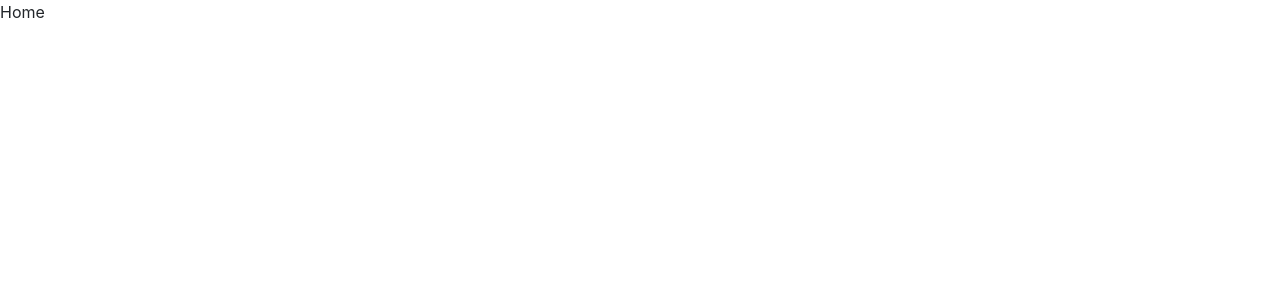
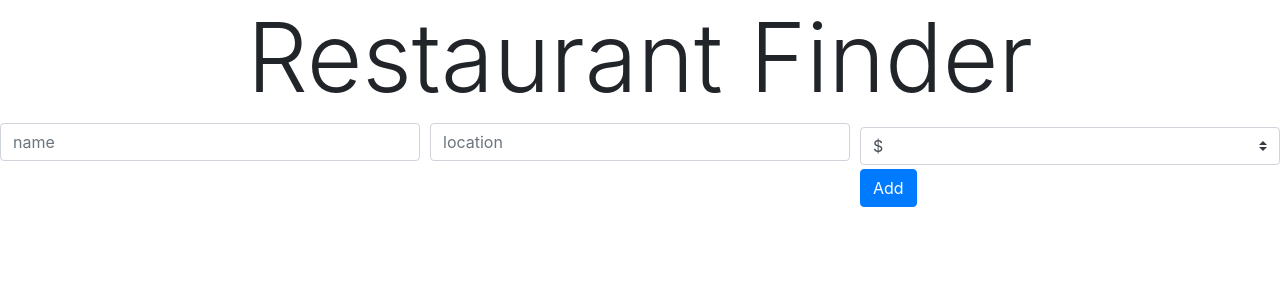
Before and after one commit to Buzzaw91/PERN-yelp-clone, a React (Create React App) app in the folder client/: page / in a window 1280 px wide. Shown: the top 300 px of the page. Built offline with nearby package versions, Linux system fonts and the light colour scheme.

Commit message:
feat: homepage form

```diff
--- /dev/null
+++ b/client/src/components/AddRestaurant.js
@@ -0,0 +1,31 @@
+import React from 'react';
+
+const AddRestaurant = () => {
+  return (
+    <div className="mb-4">
+      <form action>
+        <div className="form-row">
+          <div className="col">
+            <input type="text" className="form-control" placeholder="name" />
+          </div>
+          <div className="col">
+            <input type="text" className="form-control" placeholder="location" />
+          </div>
+          <div className="col">
+            <select className="custom-select my-1 mr-sm-2">
+              <option disabled>Price range</option>
+              <option value="1">$</option>
+              <option value="2">$$</option>
+              <option value="3">$$$</option>
+              <option value="4">$$$$</option>
+              <option value="5">$$$$$</option>
+            </select>
+            <button className="btn btn-primary">Add</button>
+          </div>
+        </div>
+      </form>
+    </div>
+  );
+}
+
+export default AddRestaurant;
--- /dev/null
+++ b/client/src/components/Header.js
@@ -0,0 +1,11 @@
+import React from 'react';
+
+const Header = () => {
+  return (
+    <h1 className="font-weight-light display-1 text-center ">
+      Restaurant Finder
+    </h1>
+  );
+}
+
+export default Header;
--- a/client/src/routes/Home.js
+++ b/client/src/routes/Home.js
@@ -1,8 +1,14 @@
 import React from 'react';
+
+import Header from '../components/Header';
+import AddRestaurant from '../components/AddRestaurant';
 
 const Home = () => {
   return (
-    <div>Home</div>
+    <React.Fragment>
+      <Header />
+      <AddRestaurant />
+    </React.Fragment>
   );
 }
 
```
Also changed, not shown: client/src/components/RestaurantList.js (added).
